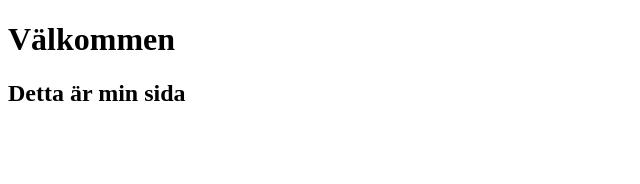
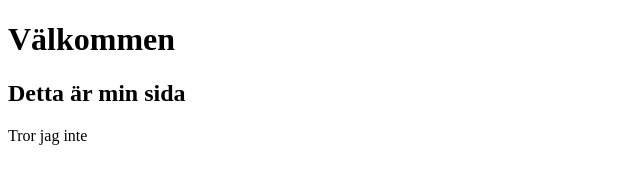
Before and after one commit to zocom-christoffer-wallenberg/fluffy-goggles, a plain HTML site: page index.html in a window 1280 px wide. Shown: the full height of the page, 0-640 px from the left. Drawn offline with Linux system fonts and the light colour scheme.

Commit message:
Update index.html

```diff
--- a/index.html
+++ b/index.html
@@ -9,5 +9,6 @@
 <body>
     <h1>Välkommen</h1>
     <h2>Detta är min sida</h2>
+    <p>Tror jag inte</p>
 </body>
 </html>
```
